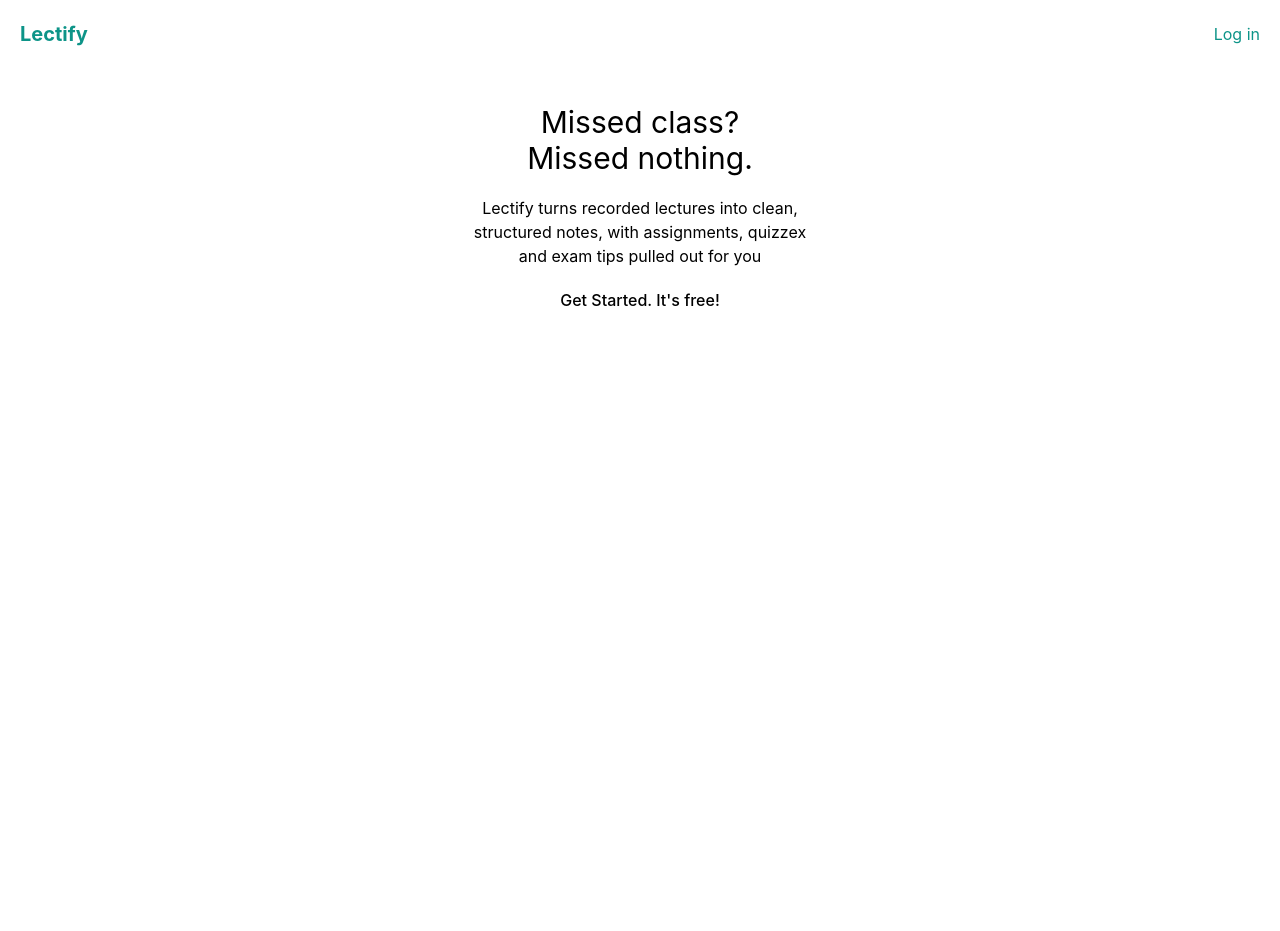
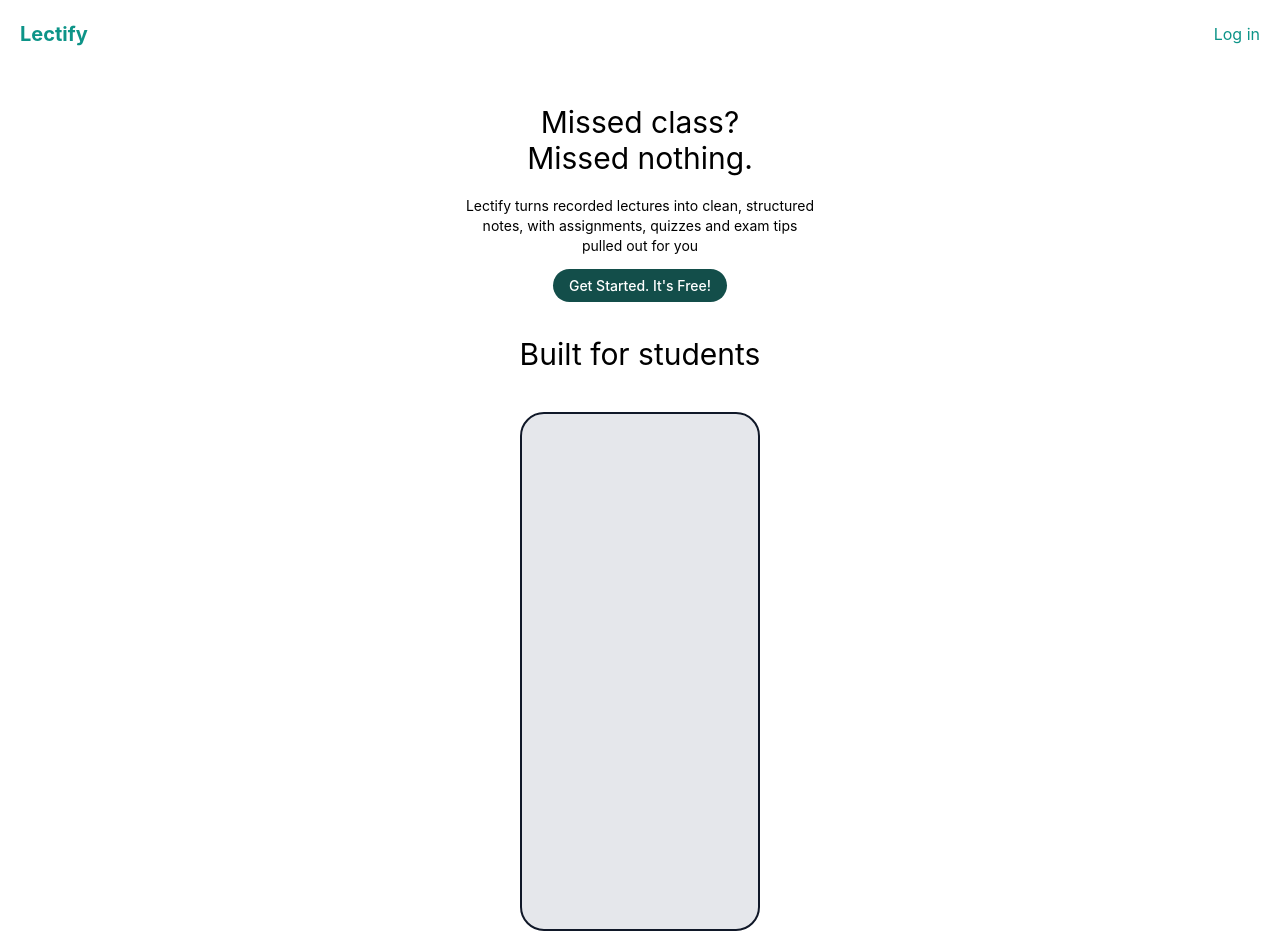
Before and after one commit to obkstudios/app_progress, a React (Vite) app: page / in a window 1280 px wide. Before the commit the page ends 800 px from the top, so only its background shows below. Built offline with nearby package versions, Linux system fonts and the light colour scheme.

Commit message:
Updates to css and Landing page

```diff
--- a/src/index.css
+++ b/src/index.css
@@ -3,6 +3,7 @@
 @theme {
   --color-primary: #0D9488;
   --color-secondary: #134E4A;
+  --color-secondary-hover: #0D9488;
   --accent: #FB923C;
   --background: #F0FDFA;
   --text: #1E293B;
--- a/src/pages/Landing.jsx
+++ b/src/pages/Landing.jsx
@@ -13,8 +13,15 @@
 
       <section className="">
         <h1 className="text-3xl text-center"><br />Missed class?<br />Missed nothing.</h1>
-        <p className="text-center m-5 mx-auto px-6 max-w-100">Lectify turns recorded lectures into clean, structured notes, with assignments, quizzex and exam tips pulled out for you</p>
-        <h2 className="text-center font-medium">Get Started. It's free!</h2>
+        <p className="text-center text-sm m-5 mx-auto px-6 max-w-100">Lectify turns recorded lectures into clean, structured notes, with assignments, quizzes and exam tips pulled out for you</p>
+        <div className="text-center font-medium text-sm "><Link to="/signup" className="bg-secondary active:bg-teal-700 text-white px-4 py-2 rounded-3xl">Get Started. It's Free! </Link></div>
+        <p className="text-center text-3xl m-10 mx-auto  px-6 max-w-100">Built for students</p>
+      </section>
+
+      <section>
+        <div className="flex justify-center">
+          <div className="w-60 aspect-414/896 border-gray-900 border-2 rounded-3xl bg-gray-200"></div>
+        </div>
       </section>
     </>
   )
```
